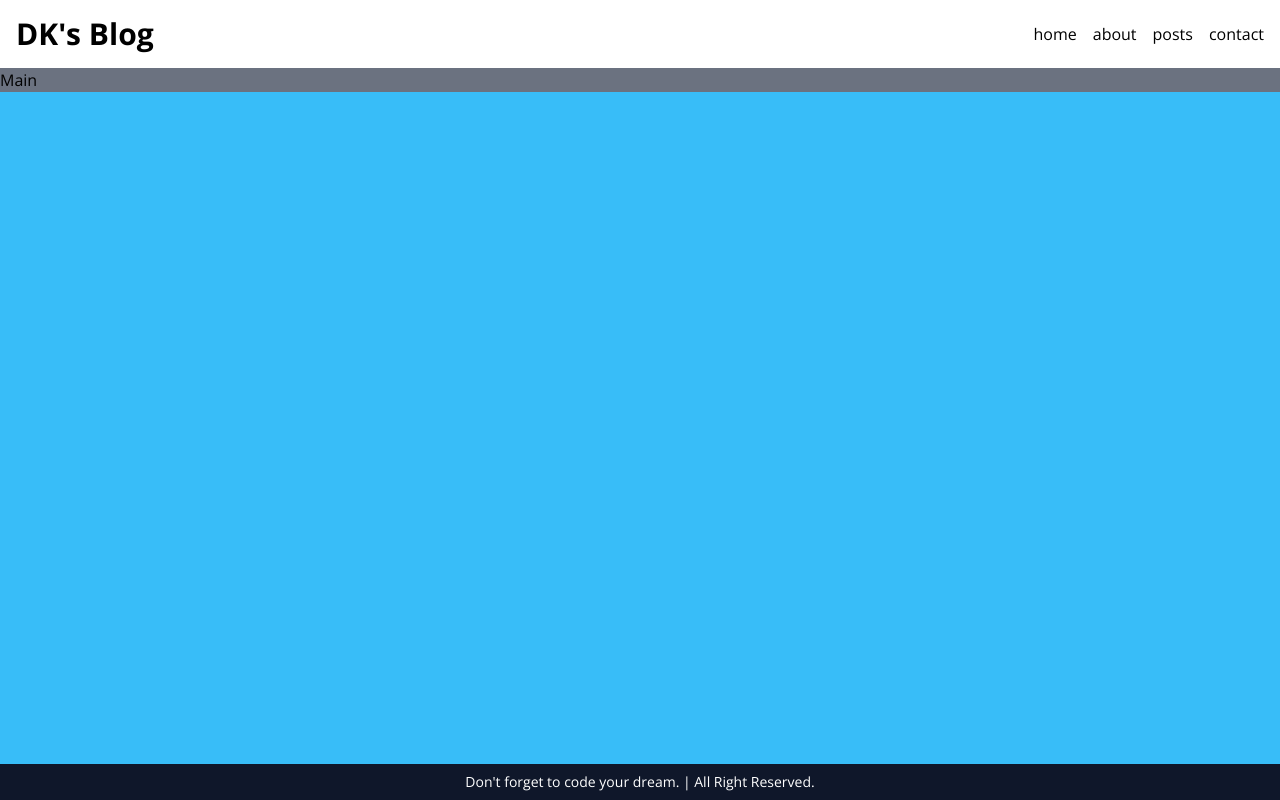
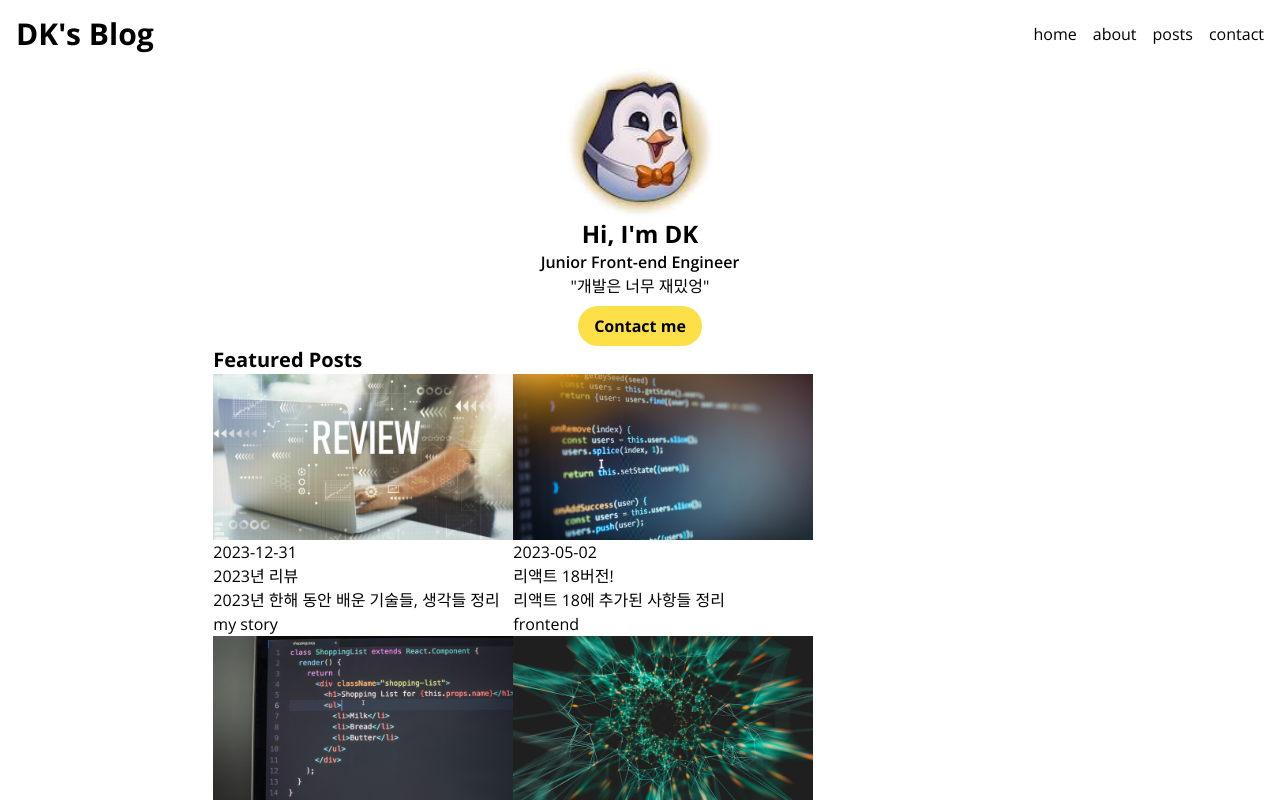
Before and after one commit to cham0287/nextjs-blog, a Next.js app: page / in a window 1280 px wide. Built offline with nearby package versions, Linux system fonts and the light colour scheme.

Commit message:
Feat: homePage Hero, FeaturedPosts 추가

```diff
--- a/src/app/layout.tsx
+++ b/src/app/layout.tsx
@@ -18,7 +18,7 @@ export default function RootLayout({
     <html lang='en' className={sans.className}>
       <body className='flex flex-col w-full max-w-screen-2xl mx-auto'>
         <Header />
-        <main className='grow bg-sky-400'>{children}</main>
+        <main className='grow'>{children}</main>
         <Footer />
       </body>
     </html>
--- a/src/app/page.tsx
+++ b/src/app/page.tsx
@@ -1,3 +1,13 @@
-export default function Home() {
-  return <section className='bg-gray-500'>Main</section>;
+import FeaturedPosts from '@/components/FeaturedPosts';
+import Hero from '@/components/Hero';
+import React from 'react';
+
+export default function HomePage() {
+  return (
+    <>
+      <Hero />
+      {/* @ts-expect-error Server Component */}
+      <FeaturedPosts />
+    </>
+  );
 }
--- /dev/null
+++ b/src/components/FeaturedPosts.tsx
@@ -0,0 +1,17 @@
+import React from 'react';
+import PostsGrid from './PostsGrid';
+import { getFeaturedPosts } from '@/service/posts';
+
+const FeaturedPosts = async () => {
+  const posts = await getFeaturedPosts();
+  console.log(posts);
+
+  return (
+    <section className='w-2/3 mx-auto'>
+      <h2 className='text-xl font-bold'>Featured Posts</h2>
+      <PostsGrid posts={posts} />
+    </section>
+  );
+};
+
+export default FeaturedPosts;
--- /dev/null
+++ b/src/components/Hero.tsx
@@ -0,0 +1,29 @@
+import React from 'react';
+import profileImage from '../../public/images/profile.png';
+import Link from 'next/link';
+import Image from 'next/image';
+
+const Hero = () => {
+  return (
+    <section className='flex flex-col items-center'>
+      <Image
+        src={profileImage}
+        alt='profile image'
+        className='rounded-full'
+        width={150}
+        height={150}
+        priority
+      />
+      <h2 className='text-2xl font-bold'>{"Hi, I'm DK"}</h2>
+      <h3 className='font-semibold'>Junior Front-end Engineer</h3>
+      <p>{'"개발은 너무 재밌엉"'}</p>
+      <Link href='/contact'>
+        <button className='rounded-full bg-yellow-300 px-4 py-2 font-bold mt-2'>
+          Contact me
+        </button>
+      </Link>
+    </section>
+  );
+};
+
+export default Hero;
--- /dev/null
+++ b/src/components/PostCard.tsx
@@ -0,0 +1,31 @@
+import { Post } from '@/service/posts';
+import Image from 'next/image';
+import Link from 'next/link';
+import React from 'react';
+
+interface Props {
+  post: Post;
+}
+
+const PostCard = ({
+  post: { title, description, date, category, path },
+}: Props) => {
+  return (
+    <Link href={`/posts/${path}`}>
+      <Image
+        src={`/images/posts/${path}.png`}
+        alt={title}
+        width={300}
+        height={200}
+      />
+      <div>
+        <time>{date.toString()}</time>
+        <h3>{title}</h3>
+        <p>{description}</p>
+        <span>{category}</span>
+      </div>
+    </Link>
+  );
+};
+
+export default PostCard;
--- /dev/null
+++ b/src/components/PostsGrid.tsx
@@ -0,0 +1,21 @@
+import { Post } from '@/service/posts';
+import React from 'react';
+import PostCard from './PostCard';
+
+interface Props {
+  posts: Post[];
+}
+
+const PostsGrid = ({ posts }: Props) => {
+  return (
+    <ul className='flex flex-wrap'>
+      {posts.map((post) => (
+        <li key={post.path}>
+          <PostCard post={post} />
+        </li>
+      ))}
+    </ul>
+  );
+};
+
+export default PostsGrid;
--- /dev/null
+++ b/src/service/posts.ts
@@ -0,0 +1,23 @@
+import { readFile } from 'fs/promises';
+import path from 'path';
+
+export interface Post {
+  title: string;
+  description: string;
+  date: Date;
+  category: string;
+  path: string;
+  featured: boolean;
+}
+
+export async function getAllPosts(): Promise<Post[]> {
+  const filePath = path.join(process.cwd(), 'data', 'posts.json');
+  return readFile(filePath, 'utf-8')
+    .then<Post[]>(JSON.parse)
+    .then((posts) => posts.sort((a, b) => (a.date > b.date ? -1 : 1)));
+}
+
+export async function getFeaturedPosts(): Promise<Post[]> {
+  return getAllPosts() //
+    .then((posts) => posts.filter((post) => post.featured));
+}
```
